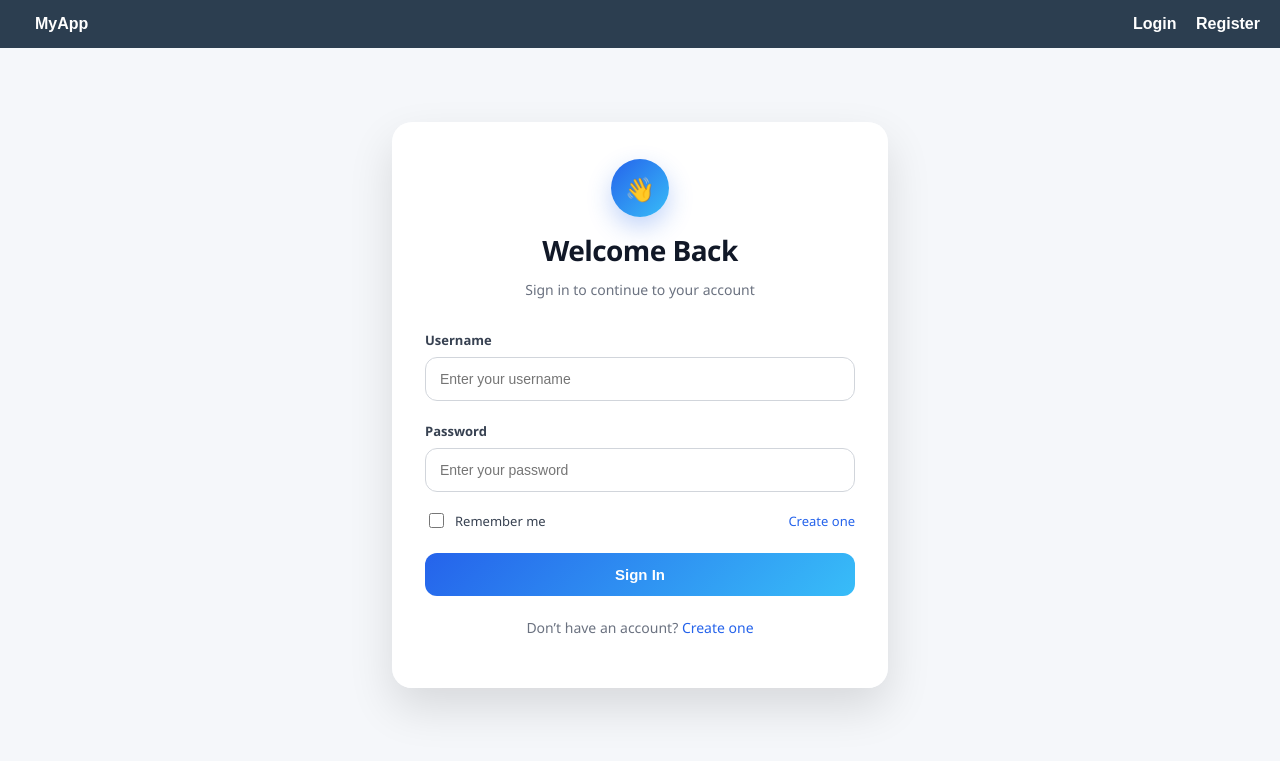
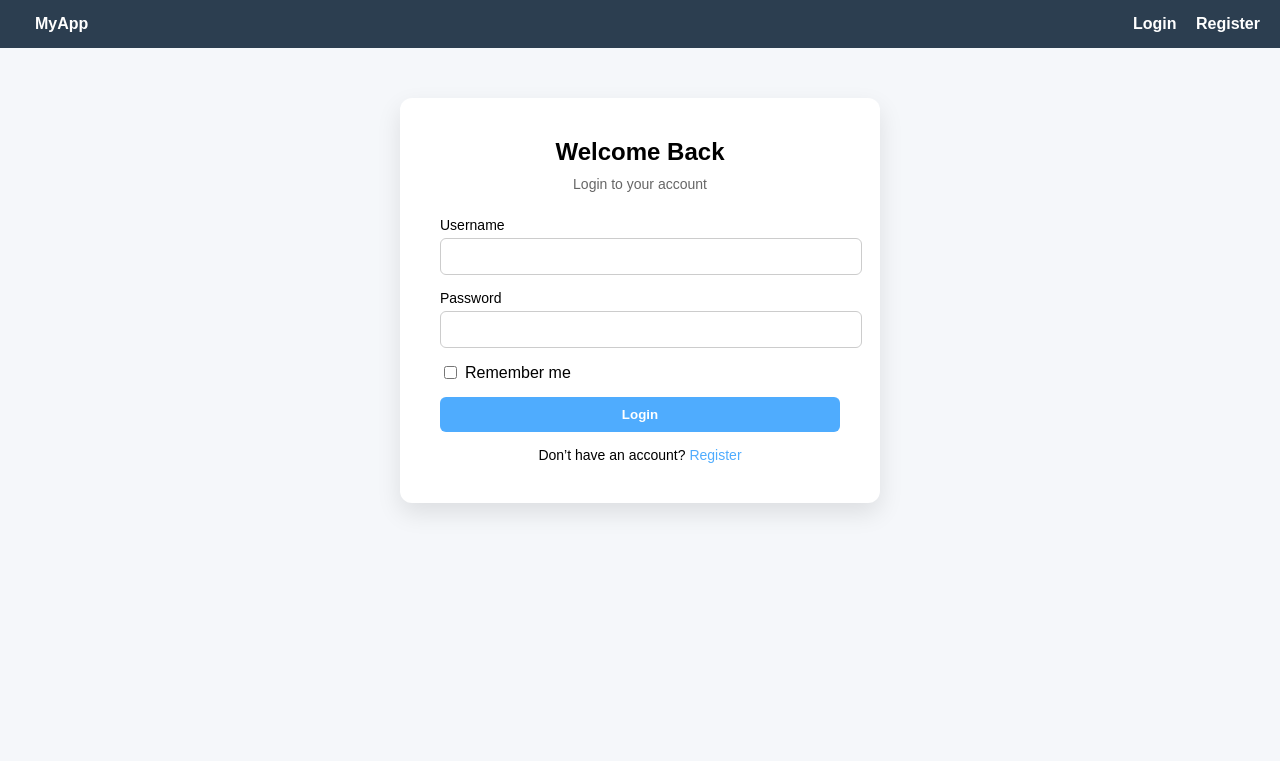
Before and after one commit to clarincehierro001-hue/laughing-pancake, a Flask app: template templates/login.html in a window 1280 px wide. Shown: the top 761 px of the page. Run offline with Flask 3, Linux system fonts and the light colour scheme; the template is opened without the code that fills it, so the values that code supplies are empty.

Commit message:
login.html

```diff
--- a/templates/login.html
+++ b/templates/login.html
@@ -1,239 +1,121 @@
 {% extends "base.html" %}
 
-{% block title %}Login - Operation Team{% endblock %}
-{% block page_title %}Login{% endblock %}
-{% block page_description %}Sign in to access your account.{% endblock %}
+{% block title %}Login{% endblock %}
 
 {% block content %}
+
 <style>
-    :root {
-        --primary: #2563eb;
-        --primary-hover: #1d4ed8;
-        --primary-soft: #dbeafe;
-        --text-main: #111827;
-        --text-muted: #6b7280;
-        --border: #d1d5db;
-        --surface: rgba(255, 255, 255, 0.92);
-        --shadow: 0 20px 45px rgba(0, 0, 0, 0.12);
-        --radius-lg: 20px;
-        --radius-md: 12px;
-        --radius-sm: 10px;
-    }
-
-    .auth-page {
-        display: flex;
-        align-items: center;
-        justify-content: center;
-        padding: 24px;
-        font-family: "Segoe UI", Arial, sans-serif;
-    }
-
-    .auth-card {
-        width: 100%;
-        max-width: 430px;
-        background: var(--surface);
-        backdrop-filter: blur(10px);
-        border: 1px solid rgba(255,255,255,0.35);
-        border-radius: var(--radius-lg);
-        box-shadow: var(--shadow);
-        padding: 36px 32px;
-        margin: 0 auto;
-    }
-
-    .auth-header {
+    .auth-container {
+        background: #fff;
+        padding: 40px;
+        border-radius: 12px;
+        max-width: 400px;
+        margin: auto;
+        box-shadow: 0 10px 25px rgba(0,0,0,0.1);
         text-align: center;
-        margin-bottom: 28px;
-    }
-
-    .auth-badge {
-        display: inline-flex;
-        align-items: center;
-        justify-content: center;
-        width: 58px;
-        height: 58px;
-        border-radius: 50%;
-        margin-bottom: 14px;
-        background: linear-gradient(135deg, var(--primary), #38bdf8);
-        color: #fff;
-        font-size: 24px;
-        font-weight: 700;
-        box-shadow: 0 10px 25px rgba(37, 99, 235, 0.28);
     }
 
     .auth-title {
-        margin: 0;
-        font-size: 28px;
-        font-weight: 700;
-        color: var(--text-main);
-        letter-spacing: -0.02em;
+        font-size: 24px;
+        font-weight: bold;
+        margin-bottom: 10px;
     }
 
     .auth-subtitle {
-        margin: 10px 0 0;
         font-size: 14px;
-        color: var(--text-muted);
-        line-height: 1.5;
-    }
-
-    .auth-form {
-        margin-top: 6px;
+        color: #666;
+        margin-bottom: 25px;
     }
 
     .form-group {
-        margin-bottom: 18px;
+        text-align: left;
+        margin-bottom: 15px;
     }
 
-    .form-label {
-        display: inline-block;
-        margin-bottom: 8px;
-        font-size: 13px;
-        font-weight: 600;
-        color: #374151;
+    .form-group label {
+        font-size: 14px;
+        display: block;
+        margin-bottom: 5px;
     }
 
-    .form-input {
+    .form-group input {
         width: 100%;
-        padding: 13px 14px;
-        border: 1px solid var(--border);
-        border-radius: var(--radius-md);
-        background: #fff;
-        font-size: 14px;
-        color: var(--text-main);
-        box-sizing: border-box;
+        padding: 10px;
+        border-radius: 6px;
+        border: 1px solid #ccc;
     }
 
-    .form-input:focus {
-        outline: none;
-        border-color: var(--primary);
-        box-shadow: 0 0 0 4px var(--primary-soft);
+    .remember {
+        display: flex;
+        align-items: center;
+        justify-content: left;
+        margin-bottom: 15px;
     }
 
-    .form-options {
-        display: flex;
-        justify-content: space-between;
-        align-items: center;
-        gap: 12px;
-        margin: 4px 0 22px;
-        font-size: 13px;
-        flex-wrap: wrap;
+    .remember input {
+        margin-right: 8px;
     }
 
-    .checkbox-group {
-        display: inline-flex;
-        align-items: center;
-        gap: 8px;
-        color: #374151;
-    }
-
-    .checkbox-group input[type="checkbox"] {
-        accent-color: var(--primary);
-        width: 15px;
-        height: 15px;
+    .btn {
+        width: 100%;
+        padding: 10px;
+        border: none;
+        border-radius: 6px;
+        background: #4facfe;
+        color: white;
+        font-weight: bold;
         cursor: pointer;
     }
 
-    .link {
-        color: var(--primary);
-        text-decoration: none;
-        font-weight: 500;
-    }
-
-    .link:hover {
-        color: var(--primary-hover);
-        text-decoration: underline;
-    }
-
-    .btn-submit {
-        width: 100%;
-        border: none;
-        border-radius: var(--radius-md);
-        padding: 13px 16px;
-        background: linear-gradient(135deg, var(--primary), #38bdf8);
-        color: #fff;
-        font-size: 15px;
-        font-weight: 600;
-        cursor: pointer;
+    .btn:hover {
+        background: #3a8dde;
     }
 
     .auth-footer {
-        margin-top: 22px;
-        text-align: center;
+        margin-top: 15px;
         font-size: 14px;
-        color: var(--text-muted);
     }
 
-    @media (max-width: 480px) {
-        .auth-card {
-            padding: 28px 20px;
-            border-radius: 16px;
-        }
+    .auth-footer a {
+        color: #4facfe;
+        text-decoration: none;
+    }
 
-        .auth-title {
-            font-size: 24px;
-        }
-
-        .form-options {
-            flex-direction: column;
-            align-items: flex-start;
-        }
+    .auth-footer a:hover {
+        text-decoration: underline;
     }
 </style>
 
-<div class="auth-page">
-    <div class="auth-card">
-        <div class="auth-header">
-            <div class="auth-badge">👋</div>
-            <h1 class="auth-title">Welcome Back</h1>
-            <p class="auth-subtitle">Sign in to continue to your account</p>
+<div class="auth-container">
+    <div class="auth-title">Welcome Back</div>
+    <div class="auth-subtitle">Login to your account</div>
+
+    <form method="POST">
+        <!-- CSRF (add later if enabled) -->
+        <!-- <input type="hidden" name="csrf_token" value="{{ csrf_token() }}"> -->
+
+        <div class="form-group">
+            <label>Username</label>
+            <input type="text" name="username" required>
         </div>
 
-        {% if error %}
-            <p style="color: red; text-align: center; margin-bottom: 16px;">{{ error }}</p>
-        {% endif %}
+        <div class="form-group">
+            <label>Password</label>
+            <input type="password" name="password" required>
+        </div>
 
-        <form method="POST" class="auth-form" novalidate>
-            <div class="form-group">
-                <label for="username" class="form-label">Username</label>
-                <input
-                    id="username"
-                    name="username"
-                    type="text"
-                    class="form-input"
-                    placeholder="Enter your username"
-                    required
-                    autocomplete="username"
-                >
-            </div>
+        <div class="remember">
+            <input type="checkbox" name="remember">
+            <label>Remember me</label>
+        </div>
 
-            <div class="form-group">
-                <label for="password" class="form-label">Password</label>
-                <input
-                    id="password"
-                    name="password"
-                    type="password"
-                    class="form-input"
-                    placeholder="Enter your password"
-                    required
-                    autocomplete="current-password"
-                >
-            </div>
+        <button type="submit" class="btn">Login</button>
+    </form>
 
-            <div class="form-options">
-                <label class="checkbox-group" for="remember">
-                    <input id="remember" type="checkbox" name="remember">
-                    <span>Remember me</span>
-                </label>
-
-                <a href="{{ url_for('register') }}" class="link">Create one</a>
-            </div>
-
-            <button type="submit" class="btn-submit">Sign In</button>
-        </form>
-
-        <p class="auth-footer">
-            Don’t have an account?
-            <a href="{{ url_for('register') }}" class="link">Create one</a>
-        </p>
+    <div class="auth-footer">
+        Don’t have an account?
+        <a href="{{ url_for('register') }}">Register</a>
     </div>
 </div>
+
 {% endblock %}
```
